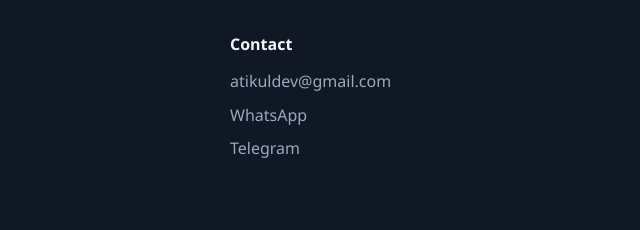
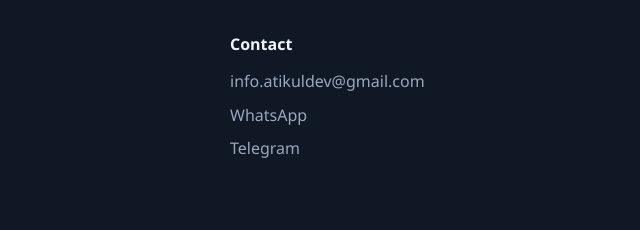
Before and after one commit to atikuldev-website/atikul-dev-website, a plain HTML site: page contact.html in a window 1280 px wide. Shown: the part 1272-1502 px from the top of the page, 640-1280 px from the left. Drawn offline with Linux system fonts and the light colour scheme.

Commit message:
Update contact.html

```diff
--- a/contact.html
+++ b/contact.html
@@ -25,7 +25,7 @@
 <section class="page-head"><div class="wrap"><h1>Let's Build Something Great</h1><p class="lead">Have a project, application idea or technical requirement? Get in touch with Atikul Dev.</p></div></section>
 <section class="section"><div class="wrap two">
 <div><h2>Get in Touch</h2><div class="stack">
-<a class="btn btn-ghost btn-ic" href="mailto:atikuldev@gmail.com"><svg class="ic" viewBox="0 0 24 24" fill="none" stroke="currentColor" stroke-width="1.700" stroke-linecap="round" stroke-linejoin="round" aria-hidden="true"><path d="M4 6h16v12H4z"/><path d="m4 7 8 6 8-6"/></svg>Email</a><a class="btn btn-ghost btn-ic" href="https://wa.me/8801632938703" rel="noopener"><svg class="ic" viewBox="0 0 24 24" fill="none" stroke="currentColor" stroke-width="1.700" stroke-linecap="round" stroke-linejoin="round" aria-hidden="true"><path d="M4 20l1.3-4.2A8 8 0 1 1 8.4 18.8z"/><path d="M9 9c0 3 3 6 6 6l1-1.5-2-1-1 .7c-1-.4-2-1.4-2.400-2.400l.7-1-1-2z"/></svg>WhatsApp</a><a class="btn btn-ghost btn-ic" href="https://t.me/atikuldev" rel="noopener"><svg class="ic" viewBox="0 0 24 24" fill="none" stroke="currentColor" stroke-width="1.700" stroke-linecap="round" stroke-linejoin="round" aria-hidden="true"><path d="M21 4 3 11l5 2 2 6 3-4 5 4z"/></svg>Telegram</a></div></div>
+<a class="btn btn-ghost btn-ic" href="mailto:info.atikuldev@gmail.com"><svg class="ic" viewBox="0 0 24 24" fill="none" stroke="currentColor" stroke-width="1.700" stroke-linecap="round" stroke-linejoin="round" aria-hidden="true"><path d="M4 6h16v12H4z"/><path d="m4 7 8 6 8-6"/></svg>Email</a><a class="btn btn-ghost btn-ic" href="https://wa.me/8801632938703" rel="noopener"><svg class="ic" viewBox="0 0 24 24" fill="none" stroke="currentColor" stroke-width="1.700" stroke-linecap="round" stroke-linejoin="round" aria-hidden="true"><path d="M4 20l1.3-4.2A8 8 0 1 1 8.4 18.8z"/><path d="M9 9c0 3 3 6 6 6l1-1.5-2-1-1 .7c-1-.4-2-1.4-2.400-2.400l.7-1-1-2z"/></svg>WhatsApp</a><a class="btn btn-ghost btn-ic" href="https://t.me/atikuldev" rel="noopener"><svg class="ic" viewBox="0 0 24 24" fill="none" stroke="currentColor" stroke-width="1.700" stroke-linecap="round" stroke-linejoin="round" aria-hidden="true"><path d="M21 4 3 11l5 2 2 6 3-4 5 4z"/></svg>Telegram</a></div></div>
 <form id="contact-form" class="form" novalidate>
 <div class="field"><label for="name">Name</label><input id="name" name="name" type="text" autocomplete="name" required><span class="err" id="e-name"></span></div>
 <div class="field"><label for="email">Email</label><input id="email" name="email" type="email" autocomplete="email" required><span class="err" id="e-email"></span></div>
@@ -35,9 +35,9 @@
 </main>
 <footer class="site-footer"><div class="wrap fgrid">
 <div><a class="logo" href="index.html"><span class="mark" aria-hidden="true">AD</span>ATIKUL DEV</a><p class="muted">Mobile Apps &amp; Digital Solutions</p>
-<div class="social"><a href="mailto:atikuldev@gmail.com" aria-label="Email"><svg class="ic" viewBox="0 0 24 24" fill="none" stroke="currentColor" stroke-width="1.700" stroke-linecap="round" stroke-linejoin="round" aria-hidden="true"><path d="M4 6h16v12H4z"/><path d="m4 7 8 6 8-6"/></svg></a><a href="https://wa.me/8801632938703" aria-label="WhatsApp" rel="noopener"><svg class="ic" viewBox="0 0 24 24" fill="none" stroke="currentColor" stroke-width="1.700" stroke-linecap="round" stroke-linejoin="round" aria-hidden="true"><path d="M4 20l1.3-4.2A8 8 0 1 1 8.4 18.8z"/><path d="M9 9c0 3 3 6 6 6l1-1.5-2-1-1 .7c-1-.4-2-1.4-2.400-2.400l.7-1-1-2z"/></svg></a><a href="https://t.me/atikuldev" aria-label="Telegram" rel="noopener"><svg class="ic" viewBox="0 0 24 24" fill="none" stroke="currentColor" stroke-width="1.700" stroke-linecap="round" stroke-linejoin="round" aria-hidden="true"><path d="M21 4 3 11l5 2 2 6 3-4 5 4z"/></svg></a></div></div>
+<div class="social"><a href="mailto:info.atikuldev@gmail.com" aria-label="Email"><svg class="ic" viewBox="0 0 24 24" fill="none" stroke="currentColor" stroke-width="1.700" stroke-linecap="round" stroke-linejoin="round" aria-hidden="true"><path d="M4 6h16v12H4z"/><path d="m4 7 8 6 8-6"/></svg></a><a href="https://wa.me/8801632938703" aria-label="WhatsApp" rel="noopener"><svg class="ic" viewBox="0 0 24 24" fill="none" stroke="currentColor" stroke-width="1.700" stroke-linecap="round" stroke-linejoin="round" aria-hidden="true"><path d="M4 20l1.3-4.2A8 8 0 1 1 8.4 18.8z"/><path d="M9 9c0 3 3 6 6 6l1-1.5-2-1-1 .7c-1-.4-2-1.4-2.400-2.400l.7-1-1-2z"/></svg></a><a href="https://t.me/atikuldev" aria-label="Telegram" rel="noopener"><svg class="ic" viewBox="0 0 24 24" fill="none" stroke="currentColor" stroke-width="1.700" stroke-linecap="round" stroke-linejoin="round" aria-hidden="true"><path d="M21 4 3 11l5 2 2 6 3-4 5 4z"/></svg></a></div></div>
 <nav aria-label="Footer navigation"><ul class="flinks"><li><a href="index.html">Home</a></li><li><a href="about.html">About</a></li><li><a href="services.html">Services</a></li><li><a href="apps.html">Apps</a></li><li><a href="support.html">Support</a></li><li><a href="contact.html">Contact</a></li><li><a href="privacy-policy.html">Privacy Policy</a></li><li><a href="terms.html">Terms &amp; Conditions</a></li></ul></nav>
-<div><p class="fh">Contact</p><ul class="flinks"><li><a href="mailto:atikuldev@gmail.com">atikuldev@gmail.com</a></li><li><a href="https://wa.me/8801632938703" rel="noopener">WhatsApp</a></li><li><a href="https://t.me/atikuldev" rel="noopener">Telegram</a></li></ul></div>
+<div><p class="fh">Contact</p><ul class="flinks"><li><a href="mailto:info.atikuldev@gmail.com">info.atikuldev@gmail.com</a></li><li><a href="https://wa.me/8801632938703" rel="noopener">WhatsApp</a></li><li><a href="https://t.me/atikuldev" rel="noopener">Telegram</a></li></ul></div>
 </div><div class="wrap copy">&copy; 2026 Atikul Dev. All rights reserved.</div></footer>
 <script src="assets/js/script.js" defer></script>
 </body></html>
```
